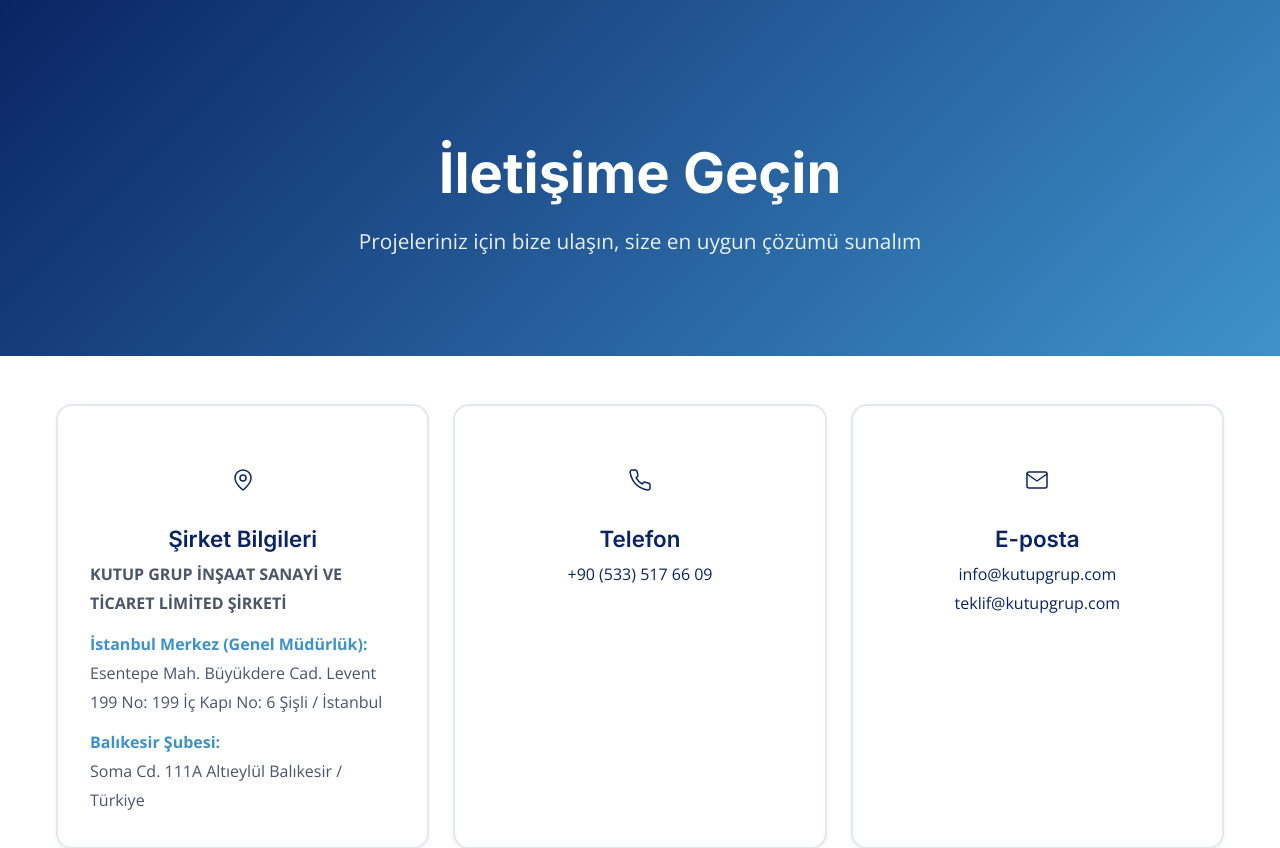
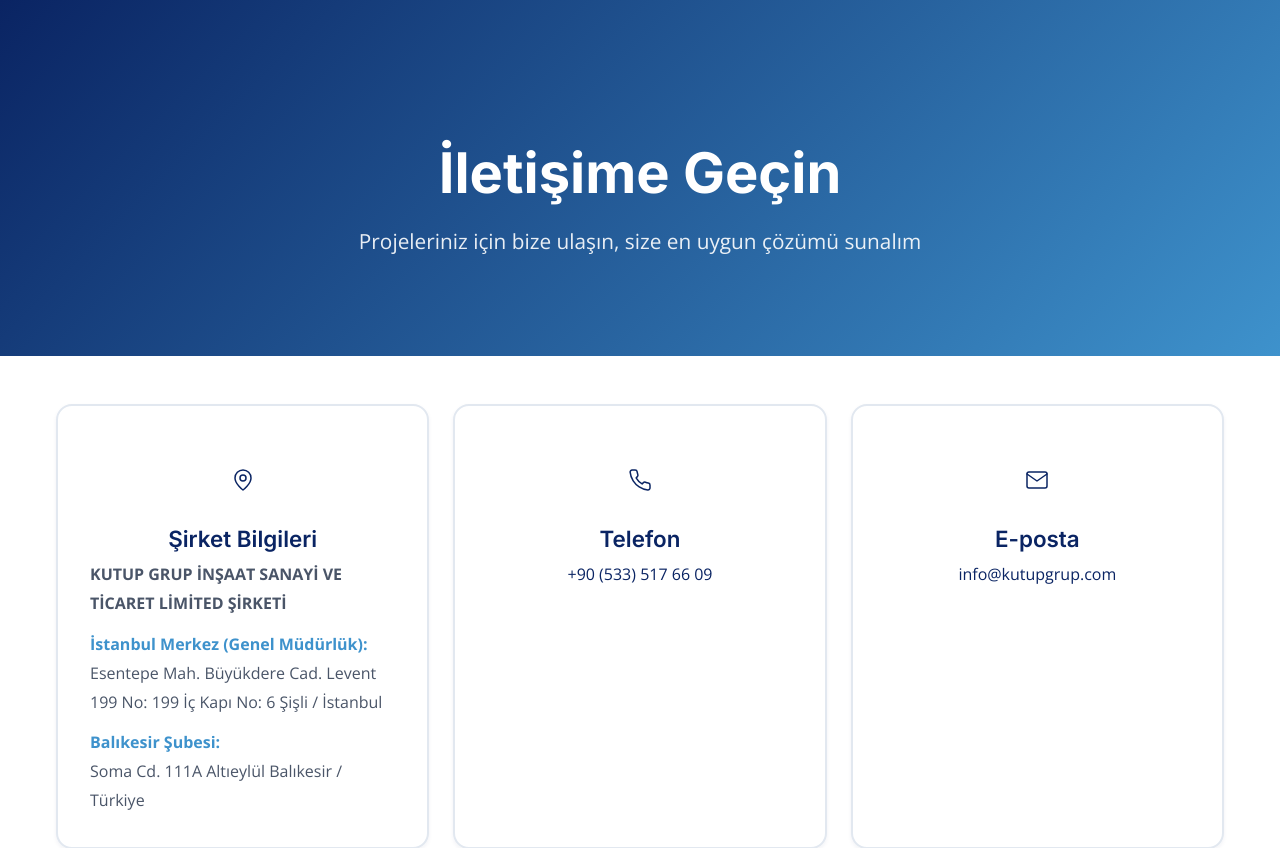
Before and after one commit to darkspiritali-ai/kutup-grup, a React (Vite) app: page /iletisim in a window 1280 px wide. Shown: the top 848 px of the page. Built offline with nearby package versions, Linux system fonts and the light colour scheme.

Commit message:
fix: remove teklif@kutupgrup.com, keep info@kutupgrup.com

```diff
--- a/src/pages/Contact.tsx
+++ b/src/pages/Contact.tsx
@@ -181,8 +181,6 @@
                         <h3 className={styles.infoTitle}>E-posta</h3>
                         <p className={styles.infoText}>
                             <a href="mailto:info@kutupgrup.com">info@kutupgrup.com</a>
-                            <br />
-                            <a href="mailto:teklif@kutupgrup.com">teklif@kutupgrup.com</a>
                         </p>
                     </div>
                 </section>
```
Also changed, not shown: 2 other files (tests, documents, lock files or other folders).
